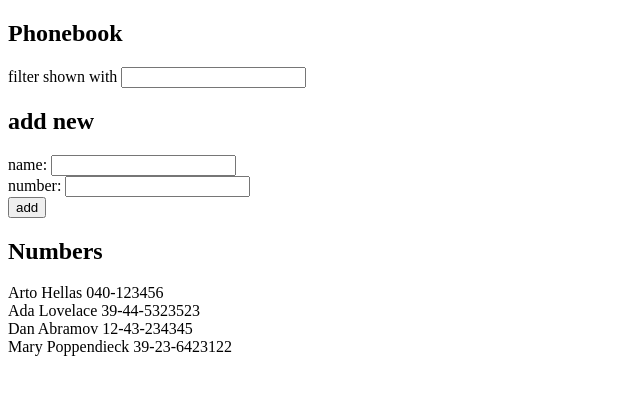
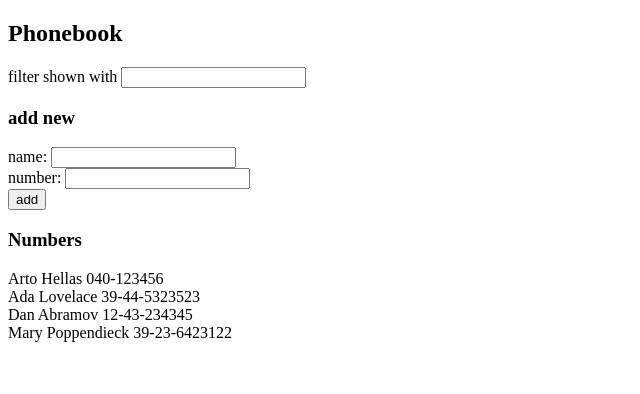
Before and after one commit to Kaspi-Chan/full-stack-open-submissions, a React (Vite) app in the folder part2/phonebook/: page / in a window 1280 px wide. Shown: the top 394 px of the page, without its empty margins (0-640 px from the left). Built offline with nearby package versions, Linux system fonts and the light colour scheme.

Commit message:
do exercise 2.10

```diff
--- a/part2/phonebook/src/App.jsx
+++ b/part2/phonebook/src/App.jsx
@@ -1,4 +1,34 @@
 import { useState } from 'react'
+
+const Filter = ({filter, handleChange}) => {
+  return (
+    <div>
+      filter shown with <input value={filter} onChange={handleChange}/>
+    </div>
+  )
+}
+
+const PersonsForm = (props) => {
+  const {handleSubmit, newName, newNumber, handleNameChange, handleNumberChange} = props;
+  return (
+    <form onSubmit={handleSubmit}>
+      <PersonInput text="name" value={newName} handleChange={handleNameChange} />
+      <PersonInput text="number" value={newNumber} handleChange={handleNumberChange} />
+      <div>
+        <button type="submit">add</button>
+      </div>
+    </form>
+  )
+}
+
+const PersonInput = ({text, value, handleChange}) => (
+  <div>
+    {text}: <input value={value} onChange={handleChange}/>
+  </div>
+)
+
+const Person = ({name, number}) => <div>{name} {number}</div>
+const Persons = ({collection}) => collection.map(p => <Person key={p.name} name={p.name} number={p.number}/>)
 
 const App = () => {
   const [persons, setPersons] = useState([
@@ -7,6 +37,7 @@ const App = () => {
     { name: 'Dan Abramov', number: '12-43-234345', id: 3 },
     { name: 'Mary Poppendieck', number: '39-23-6423122', id: 4 }
   ])
+
   const [newName, setNewName] = useState('')
   const [newNumber, setNewNumber] = useState('');
   const [filter, setFilter] = useState('');
@@ -25,21 +56,17 @@ const App = () => {
   return (
     <div>
       <h2>Phonebook</h2>
-      filter shown with <input value={filter} onChange={(e) => setFilter(e.target.value)}/>
-      <h2>add new</h2>
-      <form onSubmit={handleSubmit}>
-        <div>
-          name: <input value={newName} onChange={(e) => setNewName(e.target.value)}/>
-        </div>
-        <div>
-          number: <input value={newNumber} onChange={(e) => setNewNumber(e.target.value)}/>
-        </div>
-        <div>
-          <button type="submit">add</button>
-        </div>
-      </form>
-      <h2>Numbers</h2>
-      {persons.filter(filterPersons).map(p => <div key={p.name}>{p.name} {p.number}</div>)}
+      <Filter filter={filter} handleChange={(e) => setFilter(e.target.value)} />
+      <h3>add new</h3>
+      <PersonsForm
+        handleSubmit={handleSubmit}
+        newName={newName}
+        newNumber={newNumber}
+        handleNameChange={(e) => setNewName(e.target.value)}
+        handleNumberChange={(e) => setNewNumber(e.target.value)}
+      />
+      <h3>Numbers</h3>
+      <Persons collection={persons.filter(filterPersons)} />
     </div>
   )
 }
```
